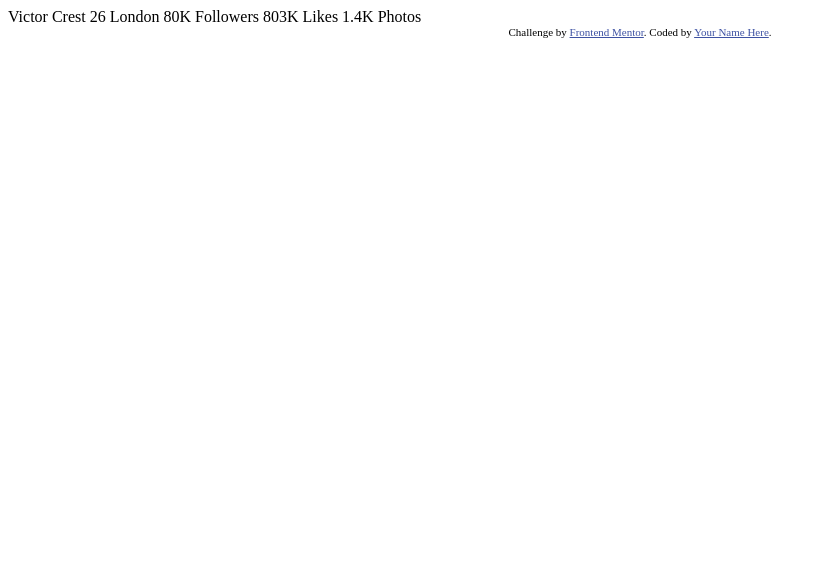
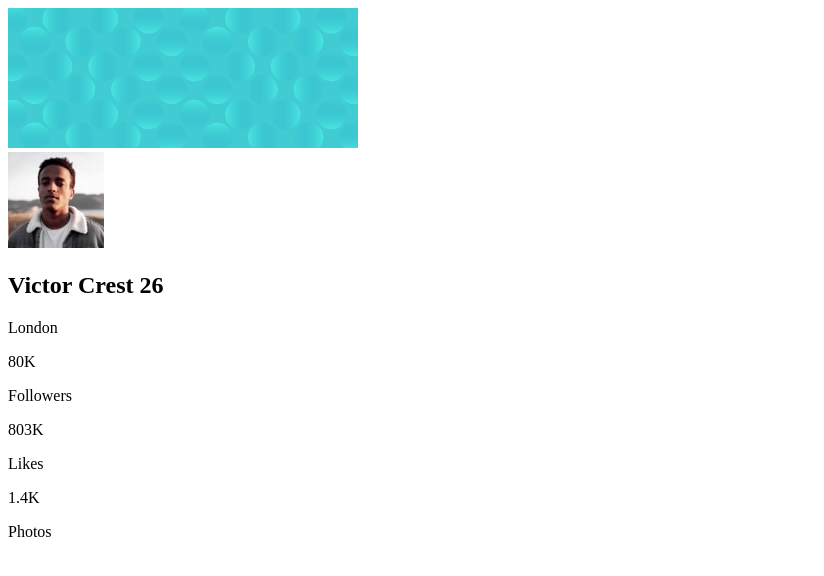
Before and after one commit to magaliMoran/profilecard, a website: page src/index.html in a window 1280 px wide. Shown: the whole page, without its empty margins (0-824 px from the left). Drawn offline with Linux system fonts and the light colour scheme.

Commit message:
estructura basica de la tarjeta

```diff
--- a/src/index.html
+++ b/src/index.html
@@ -2,34 +2,37 @@
 <html lang="en">
 <head>
   <meta charset="UTF-8">
-  <meta name="viewport" content="width=device-width, initial-scale=1.0"> <!-- displays site properly based on user's device -->
-
+  <meta name="viewport" content="width=device-width, initial-scale=1.0" />
+  <meta http-equiv="X-UA-Compatible" content="ie=edge" />
   <link rel="icon" type="image/png" sizes="32x32" href="./images/favicon-32x32.png">
-
+  <link rel="stylesheet" type="text/css" href="/src/estilos.css" />
   <title>Frontend Mentor | Profile card component</title>
 
-  <!-- Feel free to remove these styles or customise in your own stylesheet 👍 -->
-  <style>
-    .attribution { font-size: 11px; text-align: center; }
-    .attribution a { color: hsl(228, 45%, 44%); }
-  </style>
 </head>
 <body>
-  Victor Crest
-  26
-  London
 
-  80K
-  Followers
+  <div class="contenedorPadre">
+    <div class="tarjeta">
+    <img src="/images/bg-pattern-card.svg" alt="img de fondo">
+    <div class="contenedorfoto">
+      <img src="/images/image-victor.jpg" alt="">
+    </div>
+  </div>
+  </div>
+  <h2>Victor Crest <span>26</span></h2>
+  <p>London</p>
+  <div>
+    <p>80K</p>
+    <span>Followers</span>
+  </div>
+  <div>
+    <p>803K</p>
+    <span>Likes</span>
+  </div>
+  <div>
+    <p>1.4K</p>
+    <span>Photos</span>
+  </div>
 
-  803K
-  Likes
-
-  1.4K
-  Photos
-  <div class="attribution">
-    Challenge by <a href="https://www.frontendmentor.io?ref=challenge" target="_blank">Frontend Mentor</a>.
-    Coded by <a href="#">Your Name Here</a>.
-  </div>
 </body>
 </html>
```
Also changed, not shown: package.json (+11 -1 lines), estilos.css (deleted), src/estilos.css (added), 1 other file.
